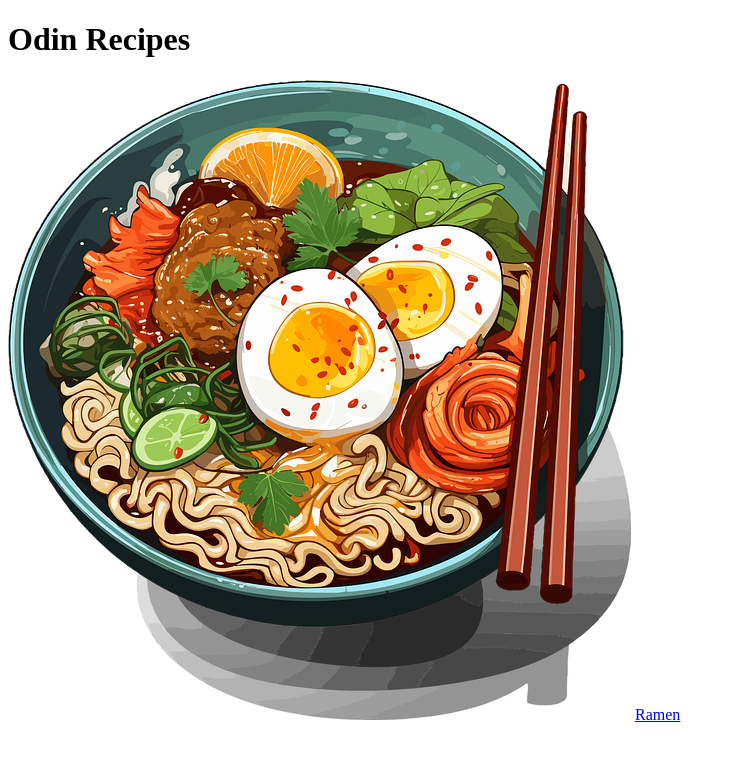
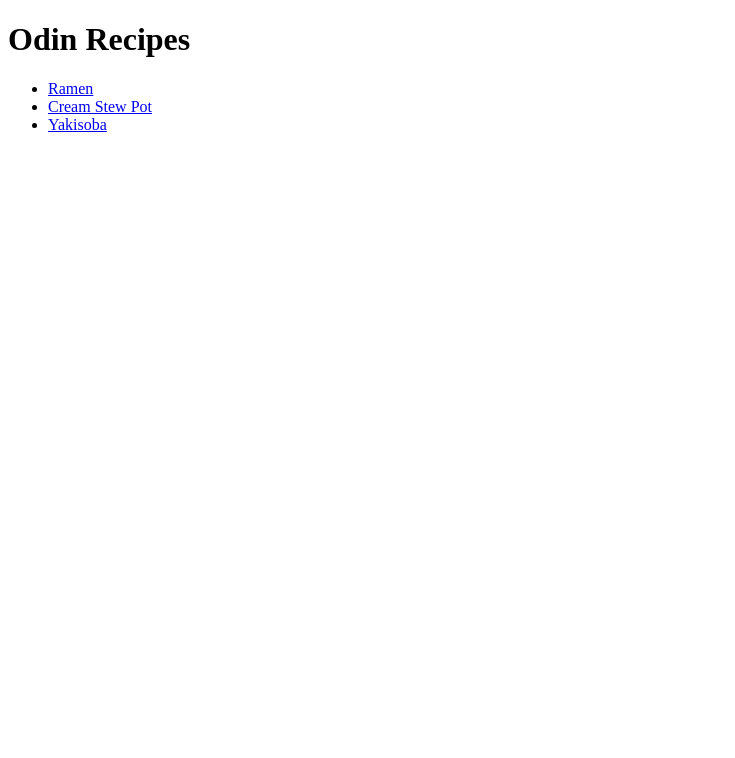
Before and after one commit to aknos2/odin-recipes, a plain HTML site: page index.html in a window 1280 px wide. Shown: the whole page, without its empty margins (0-735 px from the left). Drawn offline with Linux system fonts and the light colour scheme.

Commit message:
../index.html

```diff
--- a/index.html
+++ b/index.html
@@ -7,7 +7,10 @@
 </head>
 <body>
     <h1>Odin Recipes</h1>
-    <img src="./images/ramen.webp" alt="ramen illustration">
-    <a href="recipes/ramen.html" target="_blank" rel="noopener noreferrer">Ramen</a>
+    <ul>
+        <li><a href="recipes/ramen.html" target="_blank" rel="noopener noreferrer">Ramen</a></li>
+        <li><a href="recipes/cream-stew.html" target="_blank" rel="noopener noreferrer">Cream Stew Pot</a></li>
+        <li><a href="recipes/yakisoba.html" target="_blank" rel="noopener noreferrer">Yakisoba</a></li>
+    </ul>
 </body>
 </html>
```
